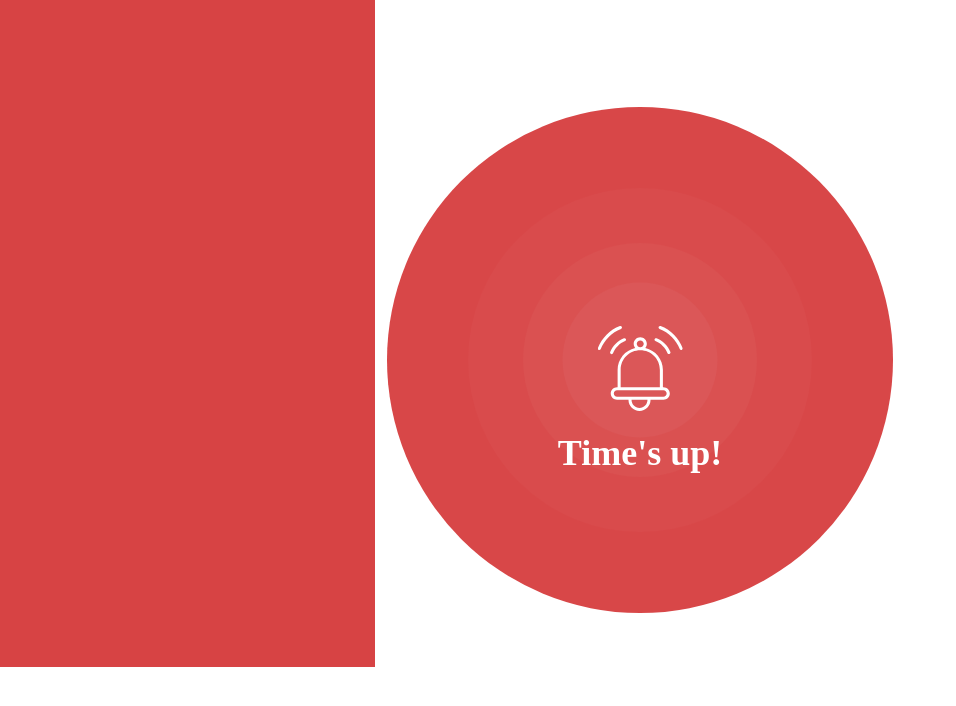
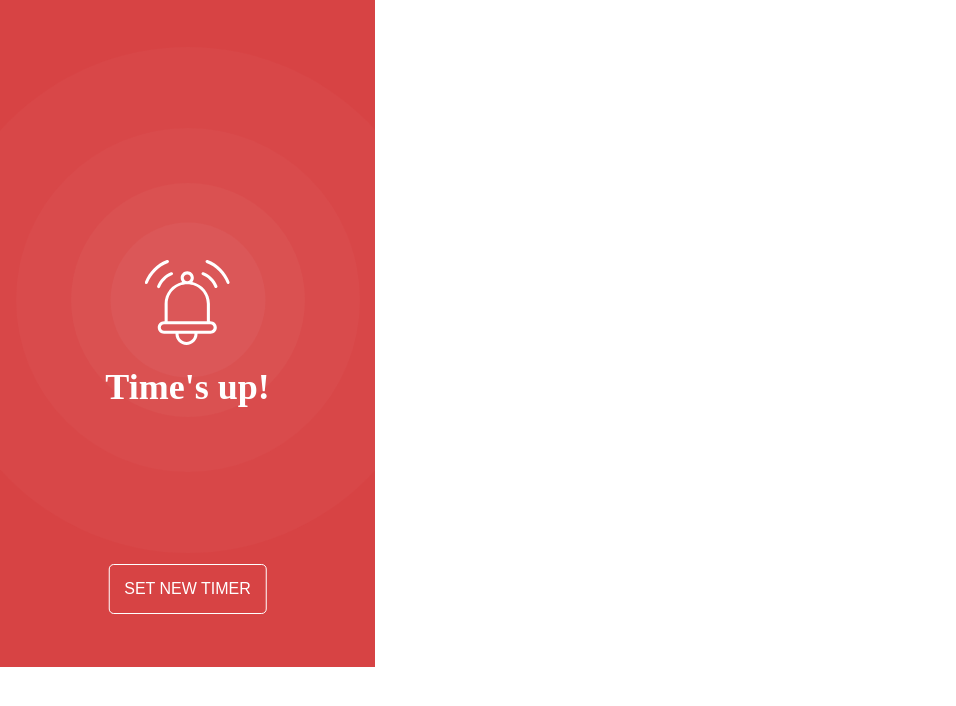
Before and after one commit to almerosen/intervals-app, a React (Vite) app: page /alarm-view in a window 1280 px wide. Shown: the top 706 px of the page, without its empty margins (0-956 px from the left). Built offline with nearby package versions, Linux system fonts and the light colour scheme; what easytimer.js would draw is missing.

Commit message:
fixed alarmView

```diff
--- a/src/components/AlarmView/AlarmView.css
+++ b/src/components/AlarmView/AlarmView.css
@@ -3,6 +3,8 @@
     width: 375px;
     height: 667px;
     padding: 40px;
+    position: relative;
+    overflow: hidden;
 }
 
 .ellipses {
```
